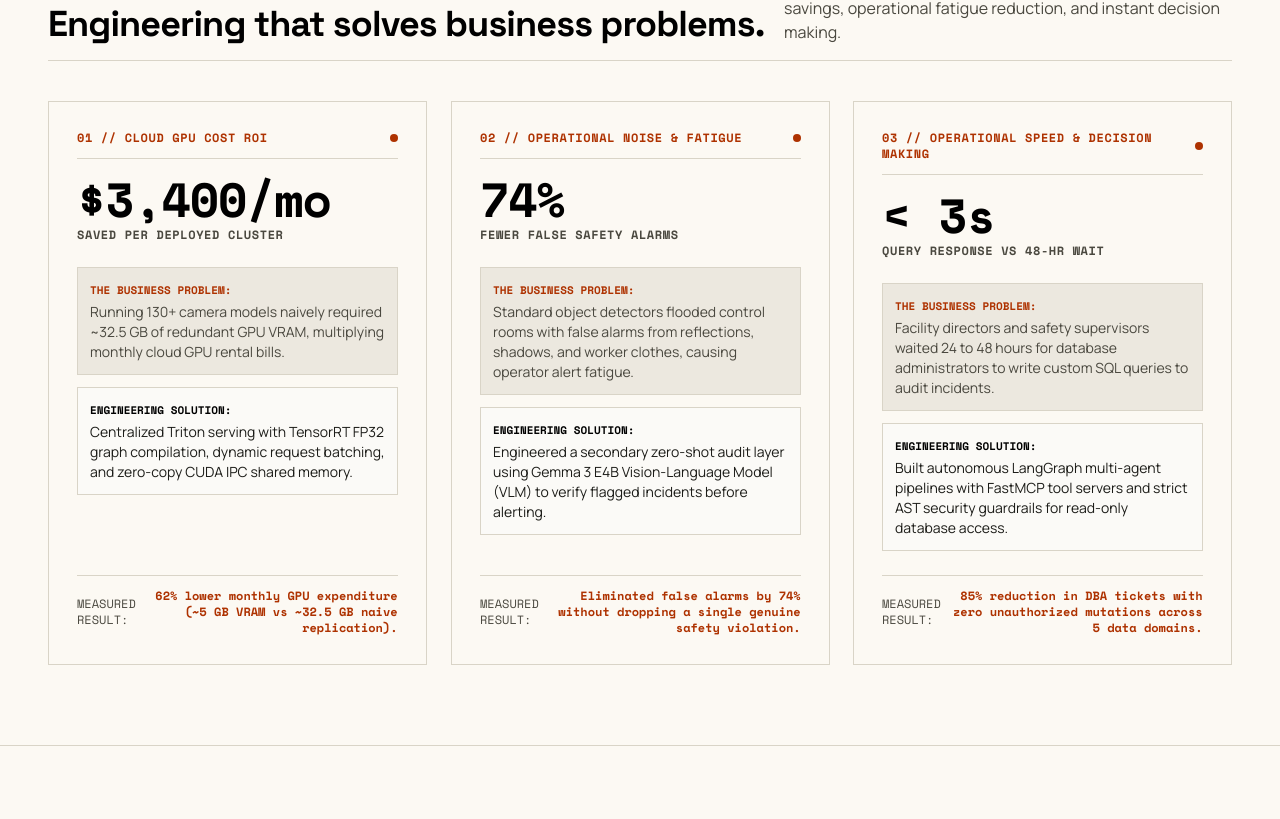
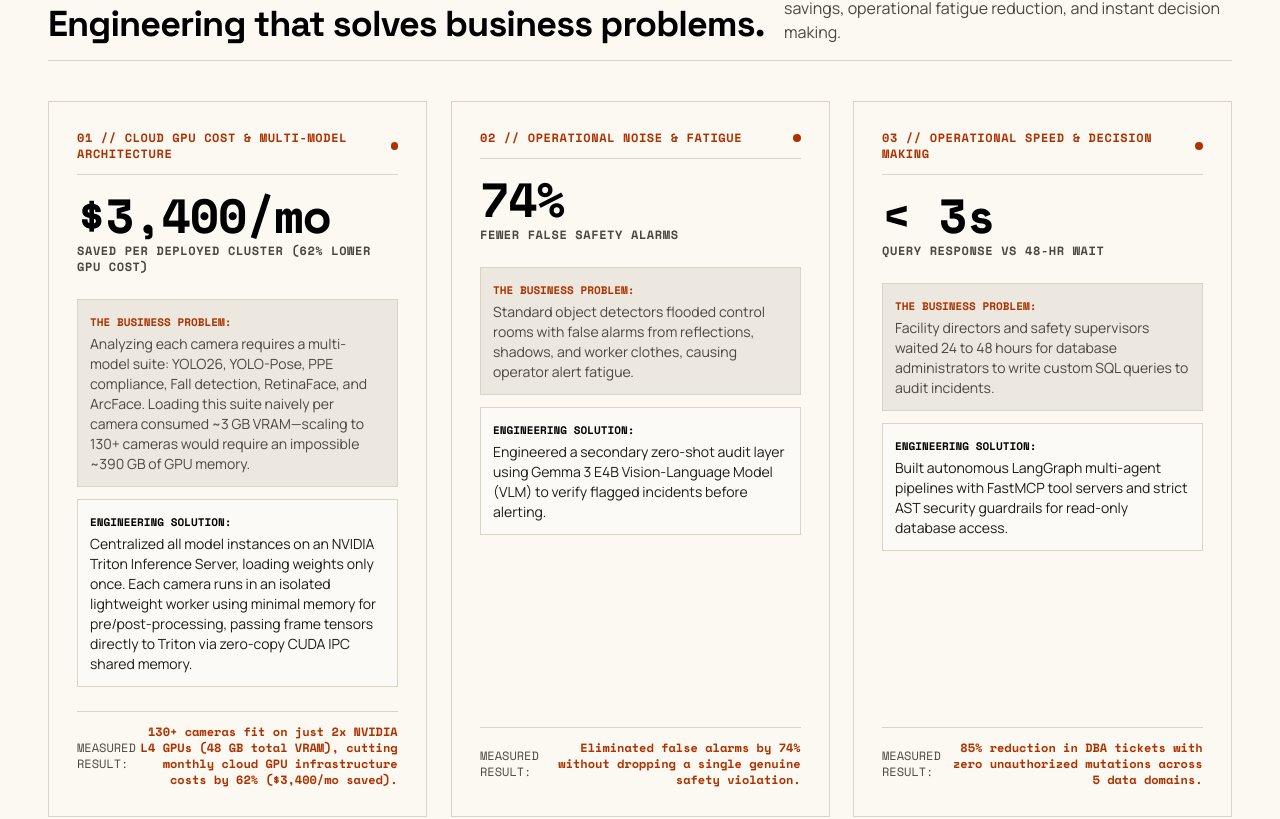
Before and after one commit to Rajeshkumarnextbrain/portfilio, a Next.js app: page / in a window 1280 px wide. Shown: the part 1666-2485 px from the top of the page. Built offline with nearby package versions, Linux system fonts and the light colour scheme; no server answers; a web font is replaced by a local one.

Commit message:
fix: accurately reflect multi-model suite VRAM bottleneck and centralized Triton architecture in Business Impact section

```diff
--- a/content/facts.ts
+++ b/content/facts.ts
@@ -118,11 +118,11 @@ export const BUSINESS_IMPACT_ITEMS = [
   {
     id: "gpu-costs",
     metric: "$3,400/mo",
-    metricLabel: "saved per deployed cluster",
-    badge: "Cloud GPU Cost ROI",
-    problem: "Running 130+ camera models naively required ~32.5 GB of redundant GPU VRAM, multiplying monthly cloud GPU rental bills.",
-    solution: "Centralized Triton serving with TensorRT FP32 graph compilation, dynamic request batching, and zero-copy CUDA IPC shared memory.",
-    outcome: "62% lower monthly GPU expenditure (~5 GB VRAM vs ~32.5 GB naive replication).",
+    metricLabel: "saved per deployed cluster (62% lower GPU cost)",
+    badge: "Cloud GPU Cost & Multi-Model Architecture",
+    problem: "Analyzing each camera requires a multi-model suite: YOLO26, YOLO-Pose, PPE compliance, Fall detection, RetinaFace, and ArcFace. Loading this suite naively per camera consumed ~3 GB VRAM—scaling to 130+ cameras would require an impossible ~390 GB of GPU memory.",
+    solution: "Centralized all model instances on an NVIDIA Triton Inference Server, loading weights only once. Each camera runs in an isolated lightweight worker using minimal memory for pre/post-processing, passing frame tensors directly to Triton via zero-copy CUDA IPC shared memory.",
+    outcome: "130+ cameras fit on just 2x NVIDIA L4 GPUs (48 GB total VRAM), cutting monthly cloud GPU infrastructure costs by 62% ($3,400/mo saved).",
   },
   {
     id: "false-alarms",
```
Also changed, not shown: 1 other file (tests, documents, lock files or other folders).
